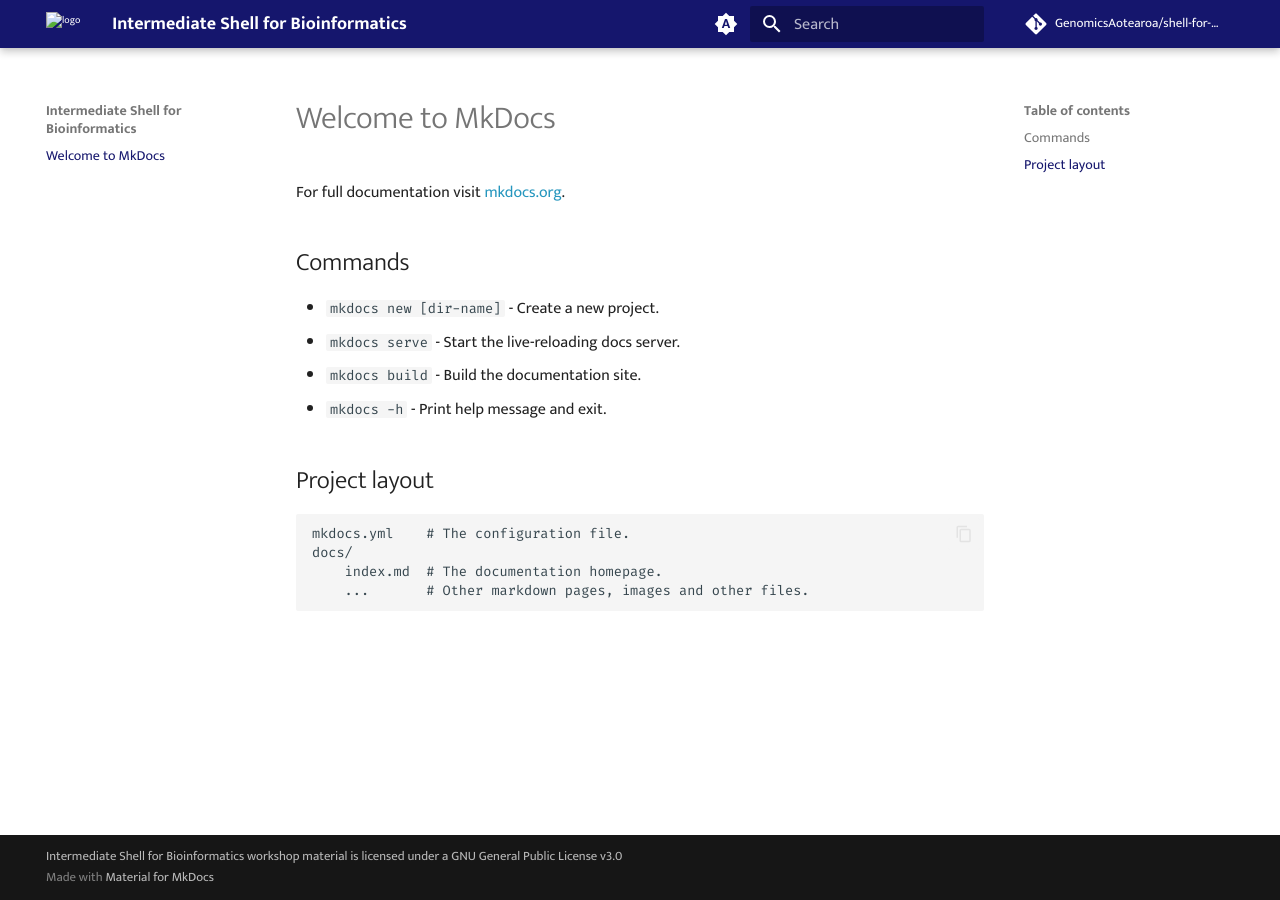
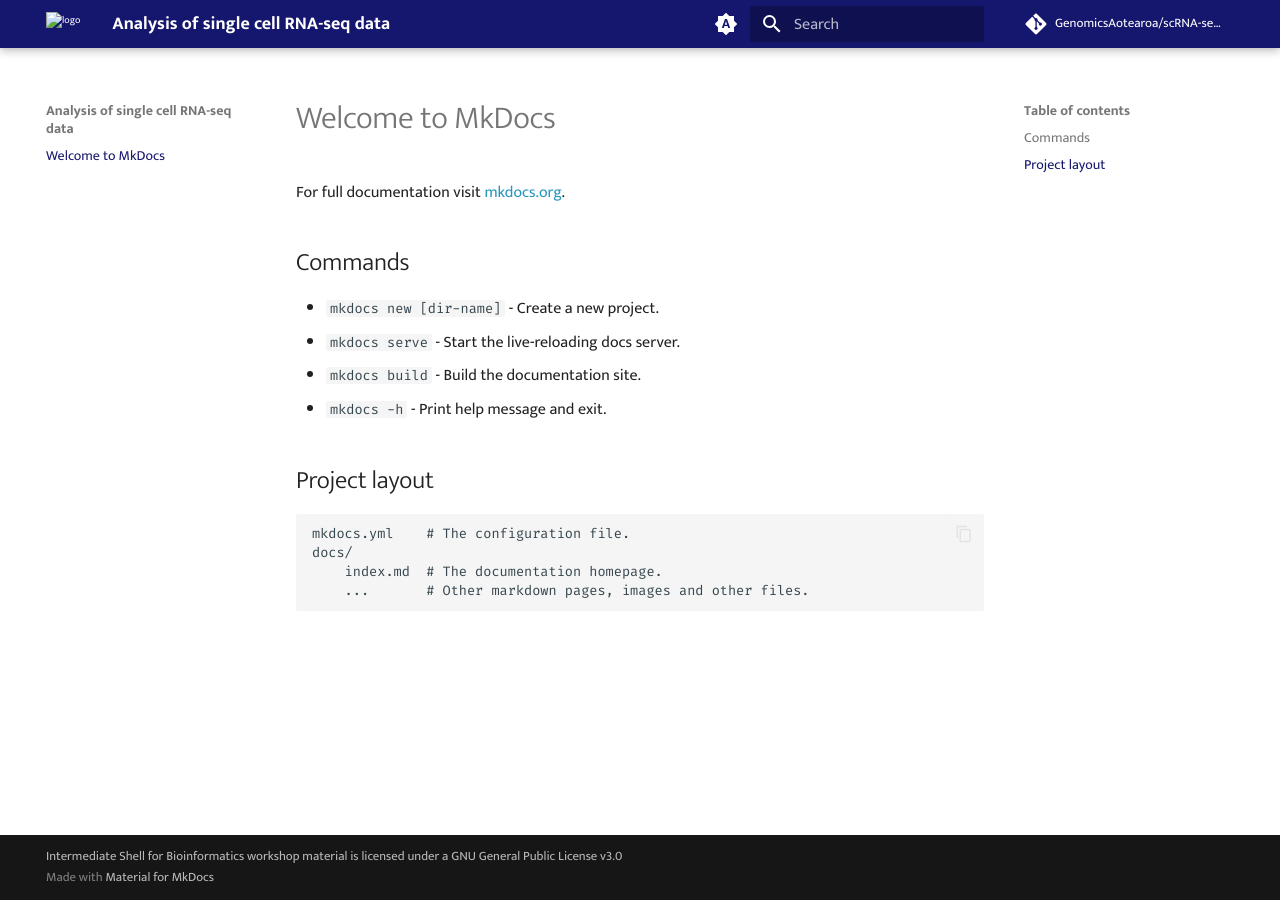
Before and after one commit to GenomicsAotearoa/scRNA-seq-data-analysis, an MkDocs documentation site: the page built from docs/index.md, in a window 1280 px wide. Built offline with MkDocs 1.6.1 and Material for MkDocs 9.7.7, drawn with Linux system fonts in a browser that asks for light colours; comment, search, counter and statistics services are not loaded.

Commit message:
udpate site URL

```diff
--- a/mkdocs.yml
+++ b/mkdocs.yml
@@ -1,12 +1,12 @@
-site_name: Intermediate Shell for Bioinformatics
+site_name: Analysis of single cell RNA-seq data
 site_author: Genomics Aotearoa & NeSI
 site_dir: public
-site_url: "https://genomicsaotearoa.github.io/shell-for-bioinformatics/"
+site_url: "https://genomicsaotearoa.github.io/scRNA-seq-data-analysis/"
 
 #Repository information
 
-repo_name:  GenomicsAotearoa/shell-for-bioinformatics
-repo_url: https://github.com/GenomicsAotearoa/shell-for-bioinformatics
+repo_name:  GenomicsAotearoa/scRNA-seq-data-analysis
+repo_url: https://github.com/GenomicsAotearoa/scRNA-seq-data-analysis
 
 
 theme:
```
